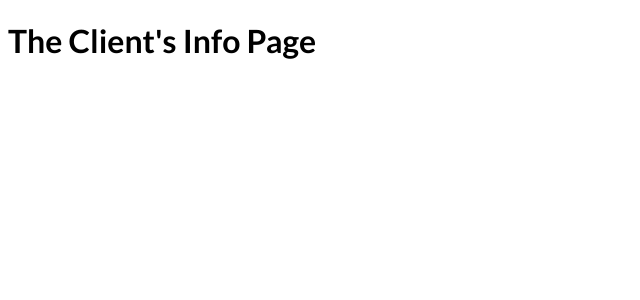
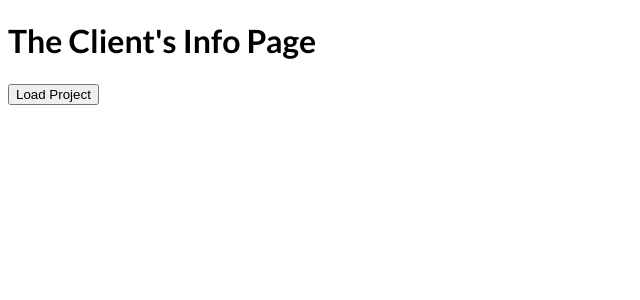
Before and after one commit to vik8174/pure-uranium, a Next.js app: page /clients/jane-doe in a window 1280 px wide. Shown: the top 300 px of the page, without its empty margins (0-640 px from the left). Built offline with nearby package versions, Linux system fonts and the light colour scheme.

Commit message:
feat: navigate programmatically

```diff
--- a/pages/clients/[clientId]/index.tsx
+++ b/pages/clients/[clientId]/index.tsx
@@ -1,7 +1,16 @@
+import { useRouter } from 'next/router';
+
 export default function ClientProjectPage() {
+  const router = useRouter();
+
+  const onLoadProject = () => {
+    router.push('/clients/jane-doe/demo-project');
+  };
+
   return (
     <div>
       <h1>The Client&apos;s Info Page</h1>
+      <button onClick={onLoadProject}>Load Project</button>
     </div>
   );
 }
```
